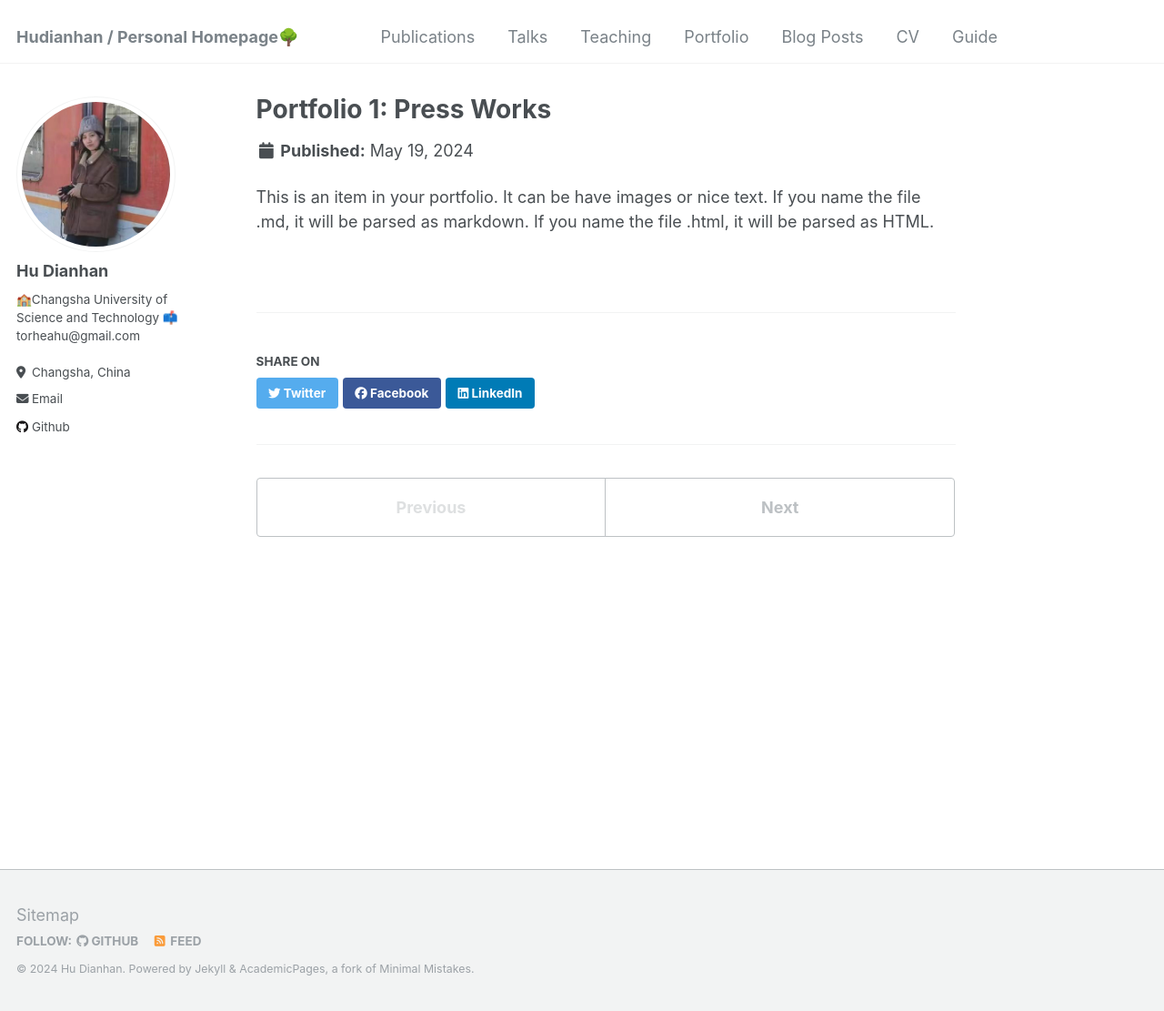
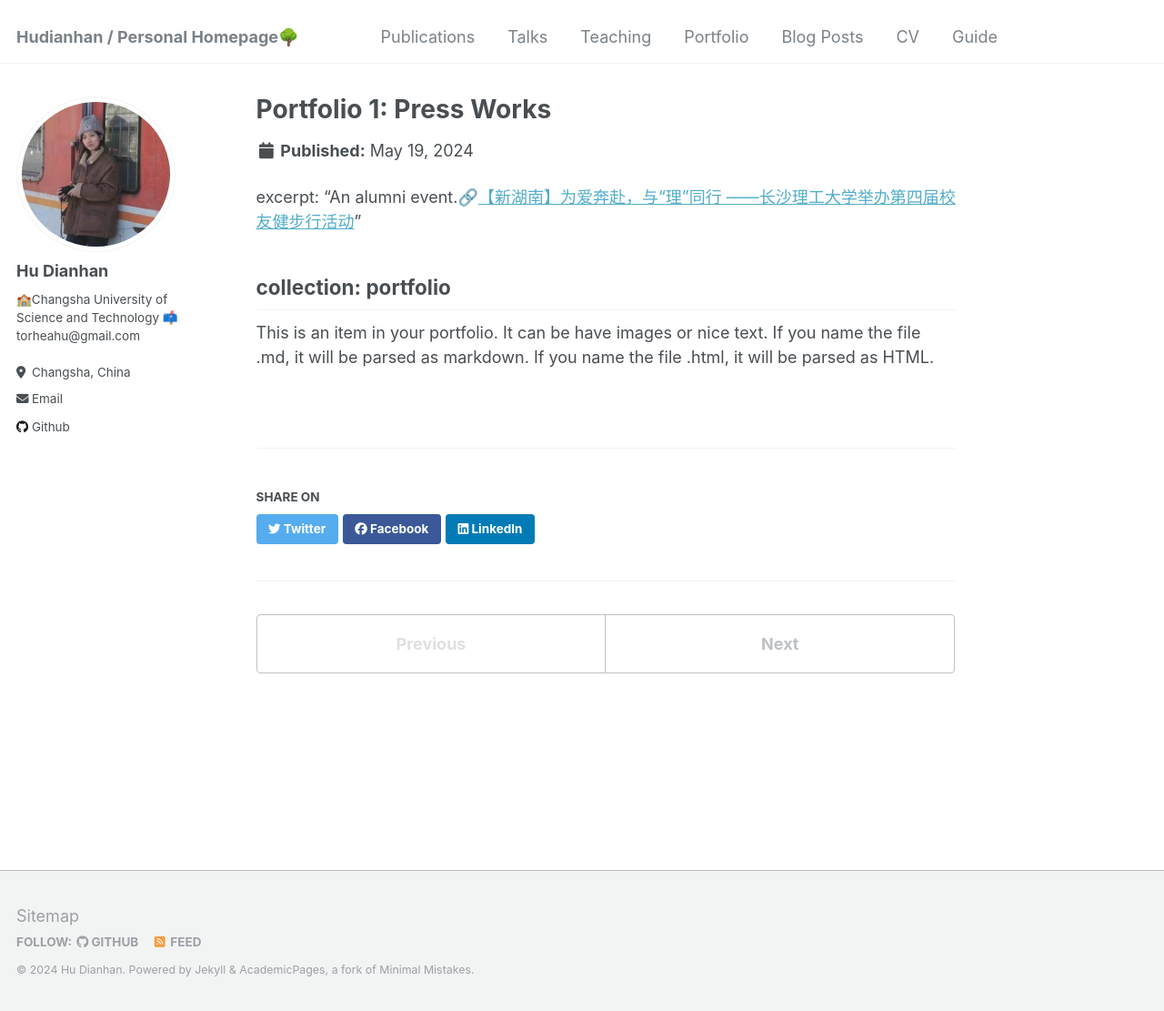
Before and after one commit to Rheahu816/Rheahu.github.io, a Jekyll site: the page built from _portfolio/portfolio-1.md, in a window 1280 px wide and 1111 px high. Shown: the whole window at 91% size. Built offline with Jekyll 4.4.1, drawn with Linux system fonts in a browser that asks for light colours.

Commit message:
Update portfolio-1.md

```diff
--- a/_portfolio/portfolio-1.md
+++ b/_portfolio/portfolio-1.md
@@ -4,5 +4,8 @@ excerpt: "Written at the Changsha Metro Construction Site.🔗[【光明网】
 
 collection: portfolio
 ---
+excerpt: "An alumni event.🔗[【新湖南】为爱奔赴，与“理”同行 ——长沙理工大学举办第四届校友健步行活动](https://m.voc.com.cn/xhn/news/202305/18065259.html)"
 
+collection: portfolio
+---
 This is an item in your portfolio. It can be have images or nice text. If you name the file .md, it will be parsed as markdown. If you name the file .html, it will be parsed as HTML.
```
